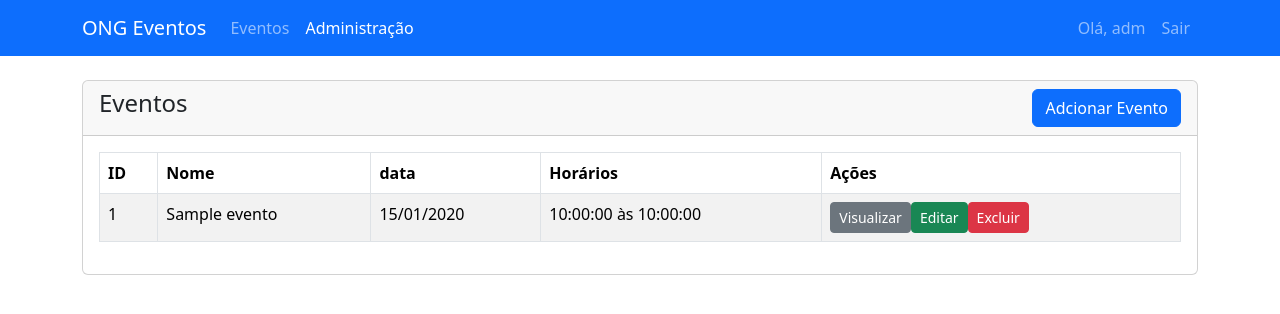
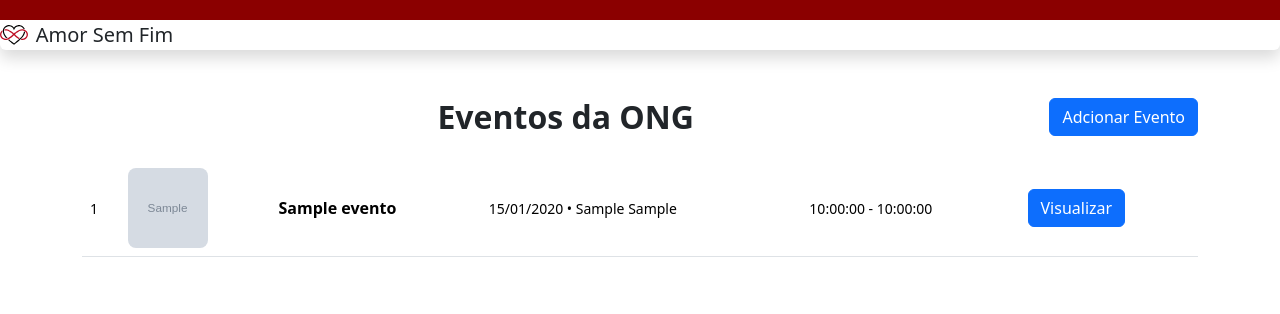
Before and after one commit to TheDoctorOmnibus/ProjPW2ONG, a PHP site: page /list.php in a window 1280 px wide. Shown: the top 314 px of the page. Run offline with PHP 8.4, Linux system fonts and the light colour scheme; tables that the repository leaves empty hold one stand-in row (values such as "Sample post"); grey boxes marked "Sample" are stand-in pictures.

Commit message:
apresentacao

```diff
--- a/adm/evento.php
+++ b/adm/evento.php
@@ -38,7 +38,7 @@ include("navbaradm.php");
 ?>
   <div class="m-5">
     <!-- Botão Voltar -->
-    <a href="#" class="btn btn-voltar mb-3" style="background-color: #3B82F6; color: white; font-weight:bold;">Voltar</a>
+    <a href="list.php" class="btn btn-voltar mb-3" style="background-color: #3B82F6; color: white; font-weight:bold;">Voltar</a>
 
     <!-- Conteúdo principal -->
       <!-- Imagem -->
--- a/adm/evento_creat.php
+++ b/adm/evento_creat.php
@@ -10,15 +10,15 @@
 <body>
 
 <?php
-include("../includes/navbar.php");
+include("navbaradm.php");
 ?>
-
     <div class="container mt-4">
         <nav aria-label="breadcrumb">
             <ol class="breadcrumb">
                 <li class="breadcrumb-item"><a href="list.php" class="link-secondary link-underline-opacity-0" >Administração</a></li>
                 <li class="breadcrumb-item active" aria-current="page">Novo Evento</li>
             </ol>
+            <a href="list.php" class="btn btn-voltar mb-3" style="background-color: #3B82F6; color: white; font-weight:bold;">Voltar</a>
         </nav>
 
         <h1 class="mb-4">Novo Evento</h1>
--- a/adm/list.php
+++ b/adm/list.php
@@ -9,48 +9,52 @@ require('../includes/conexao.php');
     <meta name="viewport" content="width=device-width, initial-scale=1">
     <title>Prototipo ONG</title>
     <link href="https://cdn.jsdelivr.net/npm/bootstrap@5.3.5/dist/css/bootstrap.min.css" rel="stylesheet" integrity="sha384-SgOJa3DmI69IUzQ2PVdRZhwQ+dy64/BUtbMJw1MZ8t5HZApcHrRKUc4W0kG879m7" crossorigin="anonymous">
+  <style>
+    .event-img {
+      width: 80px;
+      height: 80px;
+      object-fit: cover;
+      border-radius: 8px;
+    }
+    .align-middle td {
+      vertical-align: middle;
+    }
+  </style>
 </head>
   <body>
 
 <?php
-include("../includes/navbar.php");
+include("navbaradm.php");
 ?>
 
-    <div class="container mt-4">
-        <div class="card">
-            <div class="card-header">
-                <h4>Eventos
+    <div class="container mt-5">
+        <h2 class="mb-4 text-center fw-bold">Eventos da ONG
             <a href="evento_creat.php" class="btn btn-primary float-end">Adcionar Evento</a>
-                </h4>
-            </div>
-            <div class="card-body">
-                <table class="table table-bordered table-striped">
-                    <thead>
-                        <tr>
-                            <th>ID</th>
-                            <th>Nome</th>
-                            <th>data</th>
-                            <th>Horários</th>
-                            <th>Ações</th>
-                        </tr>
-                    </thead>
+        </h2>
+            <table class="table table-hover align-middle">
                     <tbody>
                     <?php
                             $sql = "SELECT * FROM eventos ORDER BY id";
+                            $sqlen = "SELECT * FROM enderecos";
                             $resultado = $conexao->query($sql);
+                            $resultadoen = $conexao->query($sqlen);
 
+                            if ($resultadoen->num_rows > 0){
+                                while ($endereco = $resultadoen->fetch_assoc()){
                                     if ($resultado->num_rows > 0) {
                                         while ($evento = $resultado->fetch_assoc()) {
                                             $dataFormatada = date('d/m/Y', strtotime($evento['data_evento']));
                                             echo '<tr>';
-                                    echo '<td>' . $evento['id'] . '</td>';
-                                    echo '<td>' . $evento['nome'] . '</td>';
-                                    echo '<td>' . $dataFormatada . '</td>';
-                                    echo '<td>' . $evento['hora_inicio'] . ' às ' . $evento['hora_termino'] . '</td>';
+                                            echo '<td> <small>' . $evento['id'] . '</small> </td>';
+                                            echo '<td> <img src="../uploads/' . $evento['imagem_capa'] . '" class="event-img"></td>';
+                                            echo '<td> <strong>' . $evento['nome'] . '</strong> </td>';
+                                            echo '<td> <small>' . $dataFormatada . ' • ' . $endereco['logradouro'] . ' ' . $endereco['numero'] . '</small> </td>';
+                                            echo '<td> <small>' . $evento['hora_inicio'] . ' - ' . $evento['hora_termino'] . '</small> </td>';
                                             echo '<td>';
-                                    echo '<a href="../adm/evento.php?id=' . $evento['id'] . '" class="btn btn-secondary btn-sm" title="Visualizar">Visualizar</a>';
-                                    echo '<a href="editar-evento.php?id=' . $evento['id'] . '" class="btn btn-success btn-sm" title="Editar">Editar</a>';
-                                    echo '<button type="button" class="btn btn-sm btn-danger" data-bs-toggle="modal" data-bs-target="#deleteModal' . $evento['id'] . '" title="Excluir">Excluir</button>';
+                                            echo '<a href="../adm/evento.php?id=' . $evento['id'] . '" class="btn btn-primary" title="Visualizar">Visualizar</a>';
+
+                                            //echo '<a href="editar-evento.php?id=' . $evento['id'] . '" class="btn btn-success btn-sm" title="Editar">Editar</a>';
+                                           // echo '<button type="button" class="btn btn-sm btn-danger" data-bs-toggle="modal" data-bs-target="#deleteModal' . $evento['id'] . '" title="Excluir">Excluir</button>';
                                             echo '</td>';
                                             echo '</tr>';
 
@@ -73,6 +77,7 @@ include("../includes/navbar.php");
                                             echo '</div>';
                                             echo '</div>';
                                         }
+                                    }}
                                     } else {
                                 echo '<tr><td colspan="5" class="text-center">Nenhum evento encontrado.</td></tr>';
                             }
@@ -80,8 +85,6 @@ include("../includes/navbar.php");
                     </tbody>
             </table>
     </div>
-        </div>
-    </div>
     <script src="https://cdn.jsdelivr.net/npm/bootstrap@5.3.5/dist/js/bootstrap.bundle.min.js" integrity="sha384-k6d4wzSIapyDyv1kpU366/PK5hCdSbCRGRCMv+eplOQJWyd1fbcAu9OCUj5zNLiq" crossorigin="anonymous"></script>
   </body>
 </html>
--- /dev/null
+++ b/uploads/placeholder.txt
@@ -0,0 +1 @@
+placeholder
```
Lines whose indentation alone changed are shown as unchanged.
